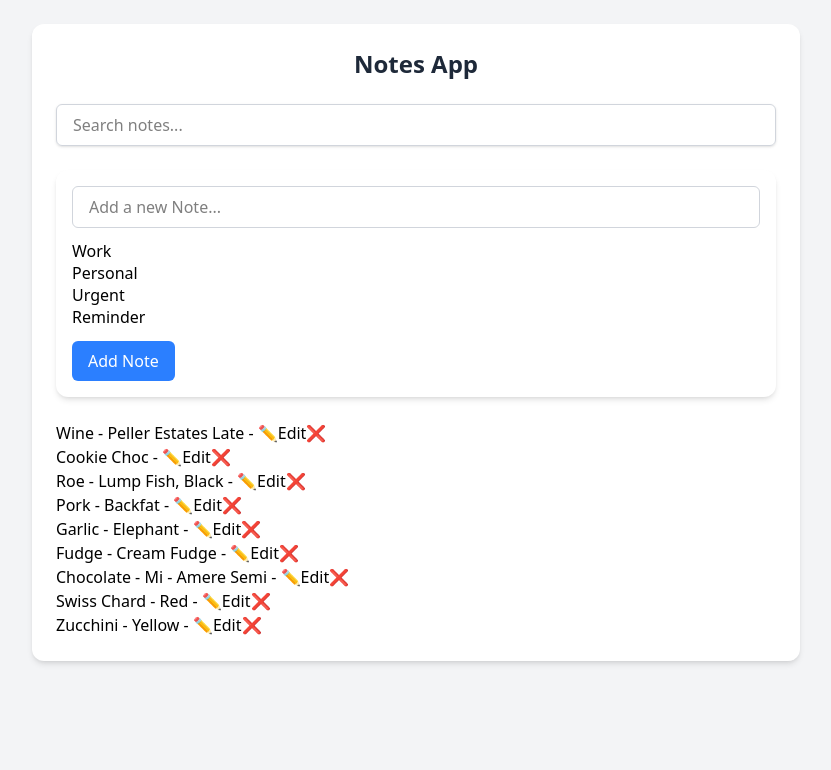
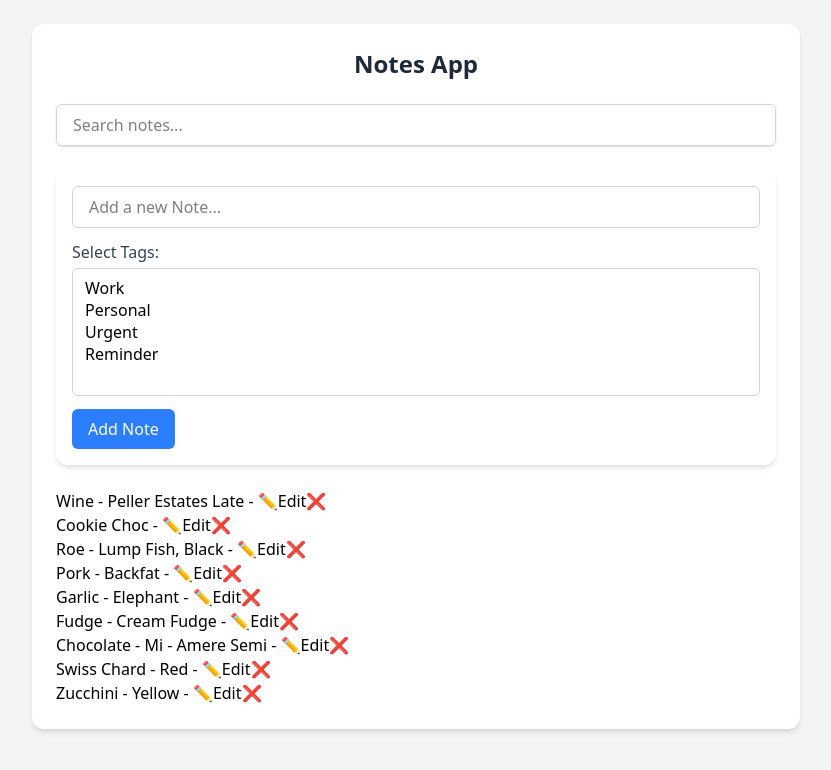
Before and after one commit to PraneethBunny123/All-App, a React (Vite) app: page / in a window 1280 px wide. Shown: the top 770 px of the page, without its empty margins (224-1055 px from the left). Built offline with nearby package versions, Linux system fonts and the light colour scheme.

Commit message:
Styles TagsDropdown component to style the select tags

```diff
--- a/src/project-apps/Notes App/TagsDropdown.jsx
+++ b/src/project-apps/Notes App/TagsDropdown.jsx
@@ -12,9 +12,11 @@ export default function TagsDropdown({setSelectedTags}) {
 
     return (
         <div>
+        <label className="block mb-1 font-medium text-gray-700">Select Tags:</label>
             <select
                 multiple
                 onChange={handleSelectTags}
+                className="w-full h-32 px-3 py-2 border border-gray-300 rounded-md focus:outline-none focus:ring-2 focus:ring-blue-400"
             >
                 {tagOptions.map(tag => (
                     <option key={tag} value={tag}>{tag}</option>
```
